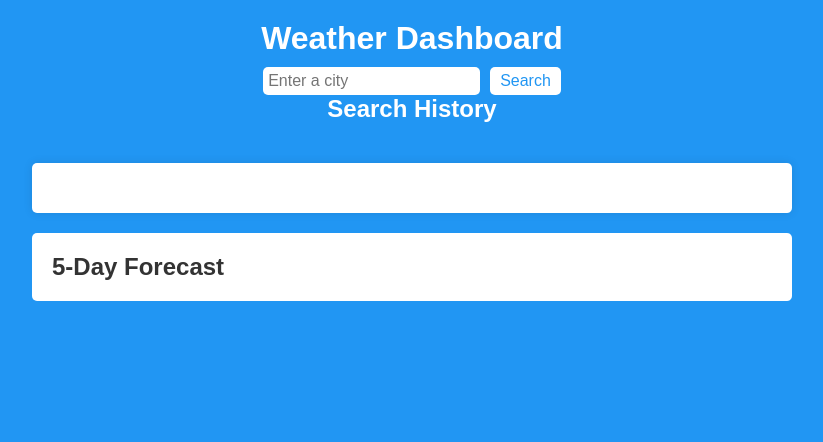
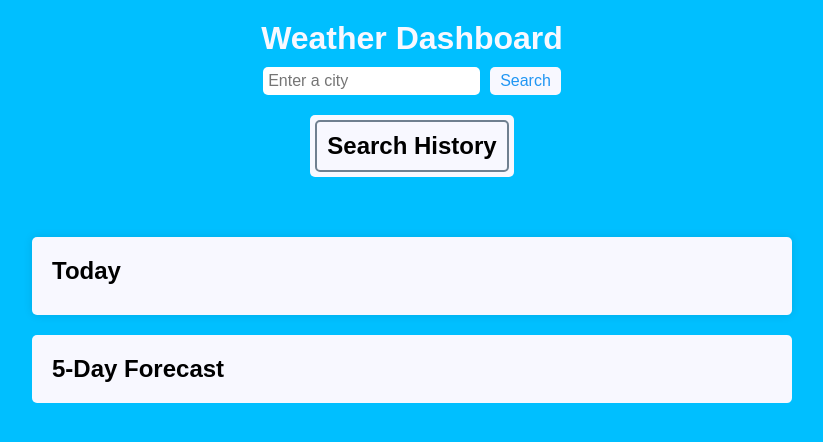
Before and after one commit to GenjutsYou/weather-dashboard, a plain HTML site: page index.html in a window 1280 px wide. Shown: the whole page, without its empty margins (228-1051 px from the left). Drawn offline with Linux system fonts and the light colour scheme.

Commit message:
update design

```diff
--- a/index.html
+++ b/index.html
@@ -13,24 +13,24 @@
       <input type="text" id="search-input" placeholder="Enter a city">
       <button type="submit">Search</button>
     </form>
-    <aside>
+    <div id="search-history-container">
+      <div id="history-container">
       <h2>Search History</h2>
-      <ul id="search-history"></ul>
-    </aside>
+      <div id="search-history"></div>
+      </div>
+    </div>
   </header>
-
   <main>
     <section id="current-weather">
-      <h2 id="city-name"></h2>
+      <h2>Today</h2>
+      <div id="city-name"></div>
       <div id="current-weather-details"></div>
     </section>
-
     <section id="forecast">
       <h2>5-Day Forecast</h2>
       <div id="forecast-container"></div>
     </section>
   </main>
-
   <script src="script.js"></script>
 </body>
 </html>
--- a/script.js
+++ b/script.js
@@ -1,6 +1,7 @@
 const API_KEY = '6bfb621281c583496216186a1cf5df50';
 const searchForm = document.querySelector('#search-form');
 const searchInput = document.querySelector('#search-input');
+const searchHistoryContainer = document.querySelector('#search-history-container');
 const searchHistory = document.querySelector('#search-history');
 const currentWeather = document.querySelector('#current-weather');
 const forecast = document.querySelector('#forecast');
@@ -27,10 +28,12 @@ function getWeather(city) {
       const windSpeed = Math.round(currentWeatherData.wind.speed);
 
       currentWeather.innerHTML = `
+        <div class ="weather-item">
         <h2 id="city-name">${cityName} (${date}) <img src="${iconURL}" alt="${currentWeatherData.weather[0].description}" /></h2>
         <p>Temperature: ${temperature} &deg;C</p>
         <p>Humidity: ${humidity}%</p>
         <p>Wind Speed: ${windSpeed} km/h</p>
+        </div>
       `;
 
       // Update forecast
@@ -47,7 +50,7 @@ function getWeather(city) {
         if (item.dt_txt.includes('12:00:00')) {
           forecastHTML += `
             <div class="forecast-item">
-              <p>${date}</p>
+              <p><strong>${date}</strong></p>
               <img src="${iconURL}" alt="${item.weather[0].description}" />
               <p>Temp: ${temperature} &deg;C</p>
               <p>Humidity: ${humidity}%</p>
@@ -72,7 +75,7 @@ searchForm.addEventListener('submit', e => {
     getWeather(city);
     if (!searchHistoryArray.includes(city)) {
       searchHistoryArray.push(city);
-      const searchHistoryItem = document.createElement('li');
+      const searchHistoryItem = document.createElement('div');
       searchHistoryItem.textContent = city;
       searchHistory.appendChild(searchHistoryItem);
     }
--- a/style.css
+++ b/style.css
@@ -6,22 +6,37 @@
 
   body {
     font-family: sans-serif;
-    background-color: #f5f5f5;
-    color: #333;
-    background-color: #2196f3;
+    background-color: ghostwhite;
+    color: black;
+    background-color:deepskyblue;
+
   }
 
   header {
-    background-color: #2196f3;
-    color: #fff;
+    background-color: deepskyblue;
+    color: ghostwhite;
     padding: 20px;
     display: flex;
     flex-direction: column;
     align-items: center;
   }
 
+  #search-history-container {
+    color: black;
+    background-color: ghostwhite;
+    margin: 20px;
+    padding: 5px;
+    border-radius: 5px;
+  }
+
+  #history-container {
+    border: 2px solid slategrey;
+    padding: 10px;
+    border-radius: 5px;
+  }
+
   main {
-    background-color: #2196f3;
+    background-color: deepskyblue;
 
   }
 
@@ -52,7 +67,7 @@
   button[type="submit"] {
     padding: 5px 10px;
     font-size: 16px;
-    background-color: #fff;
+    background-color: ghostwhite;
     border: none;
     border-radius: 5px;
     color: #2196f3;
@@ -66,11 +81,18 @@
   }
 
   #current-weather {
-    background-color: #fff;
+    background-color:ghostwhite;
     padding: 20px;
     border-radius: 5px;
     box-shadow: 0px 0px 10px rgba(0, 0, 0, 0.1);
     margin-bottom: 20px;
+  }
+
+  .weather-item {
+    border: 2px solid slategrey;
+    padding: 10px;
+    margin-bottom: 10px;
+    border-radius: 5px;
   }
 
   #city-name {
@@ -85,14 +107,14 @@
   }
 
   #forecast {
-    background-color: #fff;
+    background-color: ghostwhite;
     padding: 20px;
     border-radius: 5px;
     box-shadow: 0px 0px 10px rgba
   }
 
   .forecast-item {
-    border: 1px solid #ccc;
+    border: 1px solid slategrey;
     padding: 10px;
     margin-bottom: 10px;
     border-radius: 5px;
```
